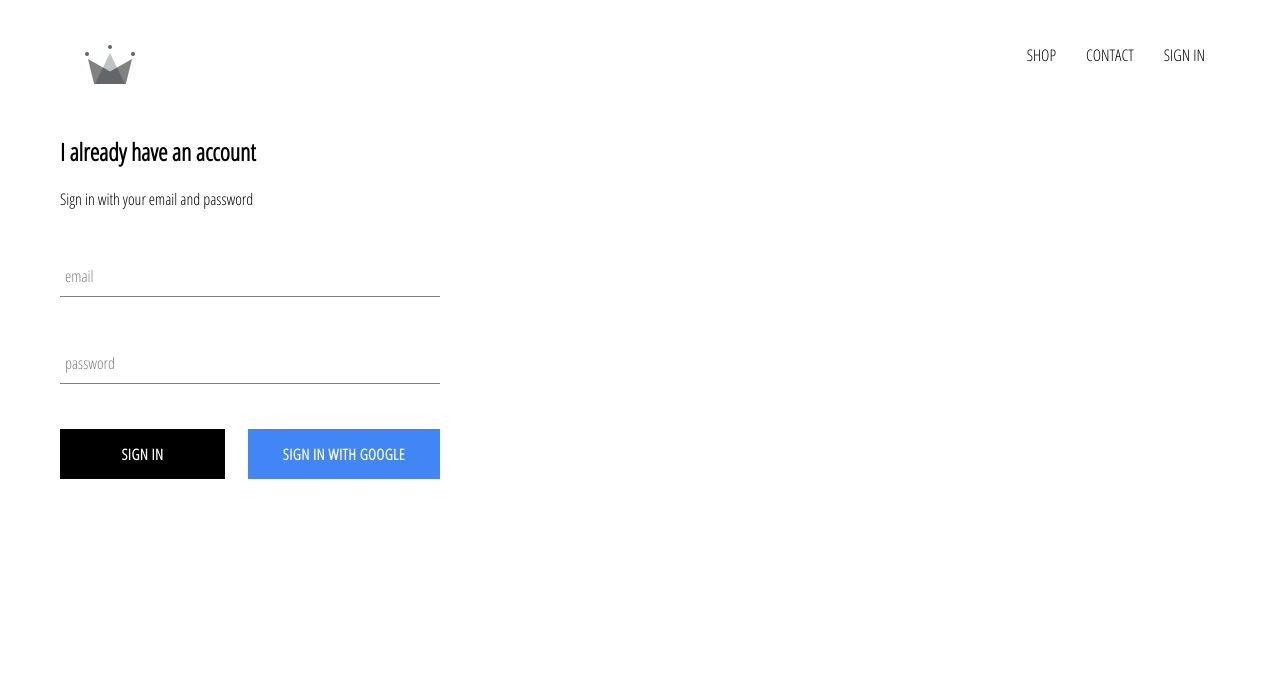
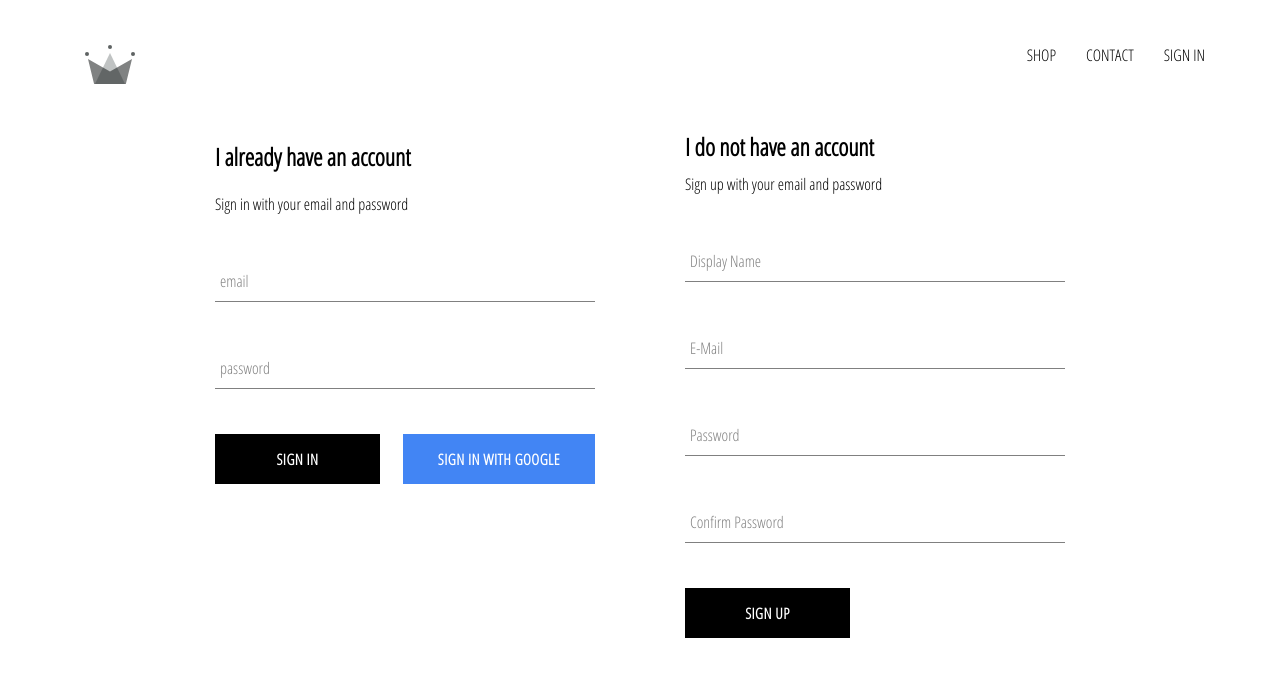
Before and after one commit to arjunanatwork/crwn-clothing, a React (Create React App) app: page /signin in a window 1280 px wide. Shown: the top 676 px of the page. Built offline with nearby package versions, Linux system fonts and the light colour scheme; no server answers.

Commit message:
Implemented Firebase Utils, included ability to store authenticated users

```diff
--- a/src/App.js
+++ b/src/App.js
@@ -7,7 +7,7 @@
 import ShopPage from "./pages/shop/shop.component";
 import SignInAndSignUpPage from "./pages/sign-in-sign-up/sign-in-sign-up.component";
 import Header from "./components/header/header.component";
-import { auth } from "./firebase/firebase.utils";
+import {auth, createUserProfileDocument} from "./firebase/firebase.utils";
 
 class App extends React.Component {
 
@@ -22,9 +22,17 @@
     unsubscribeFromAuth = null
 
     componentDidMount() {
-        this.unsubscribeFromAuth = auth.onAuthStateChanged(user => {
-            this.setState({currentUser: user})
-            console.log(user);
+        this.unsubscribeFromAuth = auth.onAuthStateChanged(async userAuth => {
+            if(userAuth) {
+                const userRef = await createUserProfileDocument(userAuth);
+                userRef.onSnapshot(snapshot => {
+                    this.setState({currentUser : {
+                        id:snapshot.id, ...snapshot.data()
+                    }})
+                })
+            } else {
+                this.setState({currentUser: userAuth})
+            }
         })
     }
 
--- /dev/null
+++ b/src/components/sign-up/sign-up.component.jsx
@@ -0,0 +1,68 @@
+import React from 'react';
+
+import FormInput from "../form-input/form-input.component";
+import CustomButton from "../custom-button/custom-button.component";
+
+import { auth, createUserProfileDocument } from "../../firebase/firebase.utils";
+
+import './sign-up.styles.scss'
+
+class SignUp extends React.Component {
+    constructor(props) {
+        super(props);
+
+        this.state = {
+            displayName: '',
+            email: '',
+            password: '',
+            confirmPassword: ''
+        }
+    }
+
+    handleSubmit = async event => {
+        event.preventDefault();
+        const { displayName, email, password, confirmPassword } = this.state
+        if(password !== confirmPassword){
+            alert('password dont match')
+            return;
+        }
+
+        try {
+            const { user } = await auth.createUserWithEmailAndPassword(email, password)
+            await createUserProfileDocument(user, {displayName});
+            this.setState({
+                displayName: '',
+                email: '',
+                password: '',
+                confirmPassword: ''
+            })
+        } catch (e) {
+            console.error(e)
+        }
+    }
+
+    handleChange = event => {
+        const { name, value } = event.target;
+        this.setState({[name]: value});
+    }
+
+    render() {
+        const { displayName, email, password, confirmPassword } = this.state
+        return (
+            <div className='sign-up'>
+                <h2 className="title">I do not have an account</h2>
+                <span>Sign up with your email and password</span>
+                <form className='sign-up-form' onSubmit={this.handleSubmit}>
+                    <FormInput type='text' name='displayName' value={displayName} onChange={this.handleChange} label='Display Name' required></FormInput>
+                    <FormInput type='email' name='email' value={email} onChange={this.handleChange} label='E-Mail' required></FormInput>
+                    <FormInput type='password' name='password' value={password} onChange={this.handleChange} label='Password' required></FormInput>
+                    <FormInput type='password' name='confirmPassword' value={confirmPassword} onChange={this.handleChange} label='Confirm Password' required></FormInput>
+                    <CustomButton type='submit'>SIGN UP</CustomButton>
+                </form>
+            </div>
+        )
+    }
+
+}
+
+export default SignUp;
--- /dev/null
+++ b/src/components/sign-up/sign-up.styles.scss
@@ -0,0 +1,9 @@
+.sign-up {
+  display: flex;
+  flex-direction: column;
+  width: 380px;
+
+  .title {
+    margin: 10px 0;
+  }
+}
--- a/src/firebase/firebase.utils.js
+++ b/src/firebase/firebase.utils.js
@@ -22,4 +22,25 @@
 provider.setCustomParameters({prompt: 'select_account'});
 export const signInWithGoogle = () => auth.signInWithPopup(provider);
 
+export const createUserProfileDocument = async (userAuth, additionalData) => {
+    if(!userAuth) return;
+
+    const userRef = firestore.doc(`users/${userAuth.uid}`);
+    const snapShot = await userRef.get();
+
+    if(!snapShot.exists) {
+        const { displayName, email } = userAuth;
+        const createdAt = new Date();
+        try {
+            await userRef.set({
+                displayName, email, createdAt, ...additionalData
+            })
+        } catch (error) {
+            console.log('error creating user', error.message)
+        }
+    }
+
+    return userRef;
+}
+
 export default firebase;
--- a/src/pages/sign-in-sign-up/sign-in-sign-up.component.jsx
+++ b/src/pages/sign-in-sign-up/sign-in-sign-up.component.jsx
@@ -1,12 +1,14 @@
 import React from 'react';
 
 import SignIn from "../../components/sign-in/sign-in.component";
+import SignUp from "../../components/sign-up/sign-up.component";
 
 import './sign-in-sign-up.styles.scss';
 
 const SignInAndSignUpPage = () => (
     <div className='sign-in-sign-up'>
         <SignIn/>
+        <SignUp/>
     </div>
 );
 
--- a/src/pages/sign-in-sign-up/sign-in-sign-up.styles.scss
+++ b/src/pages/sign-in-sign-up/sign-in-sign-up.styles.scss
@@ -0,0 +1,6 @@
+.sign-in-sign-up{
+  width: 850px;
+  display: flex;
+  justify-content: space-between;
+  margin: 30px auto;
+}
```
